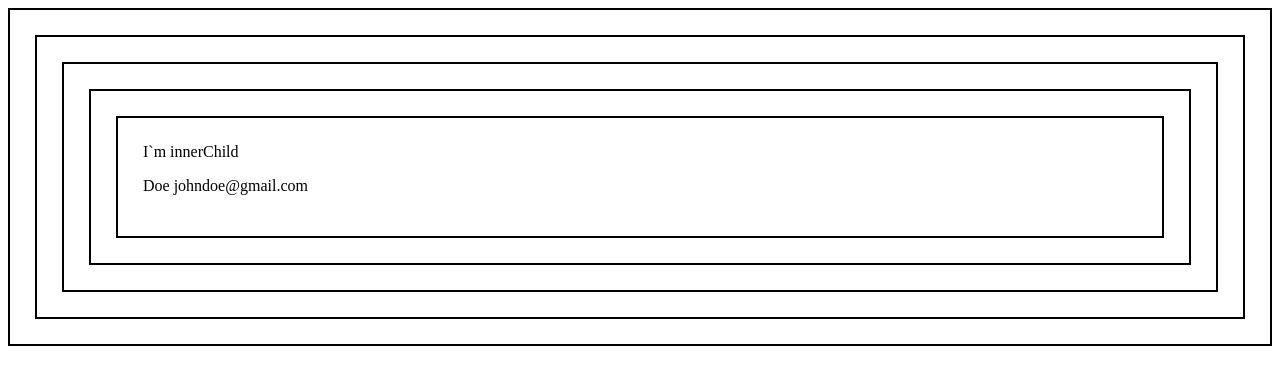
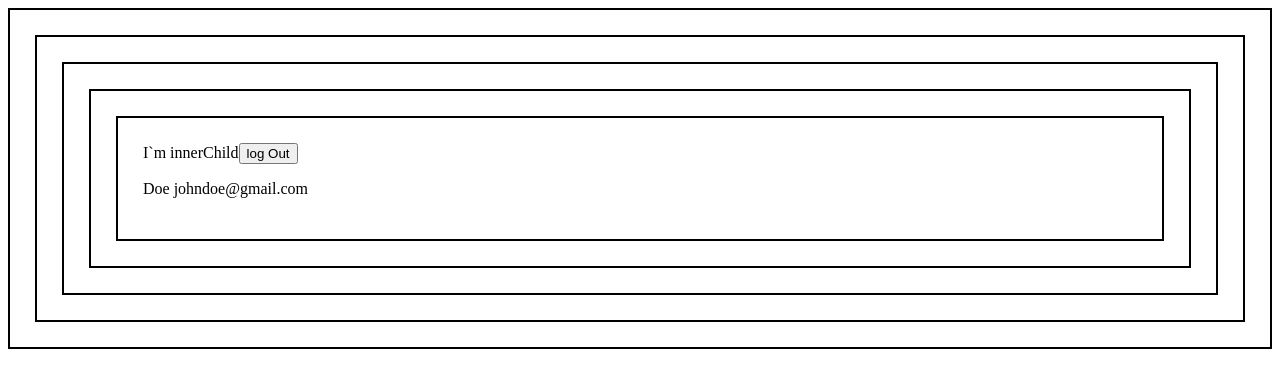
Before and after one commit to MaryyBo/first-react-app, a React (Create React App) app: page / in a window 1280 px wide. Shown: the top 388 px of the page. Built offline with nearby package versions, Linux system fonts and the light colour scheme.

Commit message:
Callback pattern with Context (button)

```diff
--- a/src/components/Tree/Parent/SubParent/Child/InnerChild/InnerChild.js
+++ b/src/components/Tree/Parent/SubParent/Child/InnerChild/InnerChild.js
@@ -6,13 +6,14 @@ const InnerChild = () => {
     return (
 
         <UserContext.Consumer>
-            {({ firsName, lastName, email, avatar }) => {
+            {({user, logOut}) => {
 
                 return (
                     <div style={{ border: '2px solid black', padding: '25px' }}>
                         I`m innerChild
 
-                        <p>{firsName} {lastName} {email} </p>
+                        <button onClick={logOut}>log Out</button>
+                        <p>{user.firsName} {user.lastName} {user.email} </p>
                     </div>
                 )
             }}
--- a/src/components/app.js
+++ b/src/components/app.js
@@ -11,25 +11,35 @@ class App extends Component {
 
     this.state = {
       user: {
-        firstName:'John',
-        lastName:'Doe',
-        email:'johndoe@gmail.com',
-        avatar:'https://img.freepik.com/premium-vector/portrait-of-a-fashionable-dog-generative-ai-glasses-style-avatar-fashion-pet-stylish-design-modern-avatar-character-trendy-teenager-breed-trend-artistic-concept-vector-illustration_579956-3458.jpg'
+        firstName: 'John',
+        lastName: 'Doe',
+        email: 'johndoe@gmail.com',
+        avatar: 'https://img.freepik.com/premium-vector/portrait-of-a-fashionable-dog-generative-ai-glasses-style-avatar-fashion-pet-stylish-design-modern-avatar-character-trendy-teenager-breed-trend-artistic-concept-vector-illustration_579956-3458.jpg'
 
       }
     }
-
   }
 
-  render() {
+  logOut = () => {
+    this.setState ({
+      user:{} //порожній юзер
+    })}
 
-    console.log(UserContext);
-    return (
-      <UserContext.Provider value={this.state.user}>
-      <Tree/>
-      </UserContext.Provider>
-    );
+
+render() {
+
+  return (
+    <UserContext.Provider value={{
+      user: this.state.user,
+      logOut: this.logOut
+
+      }}>
+
+      <Tree />
+    </UserContext.Provider>
+  );
+}
   }
-}
+
 
 export default App;
```
